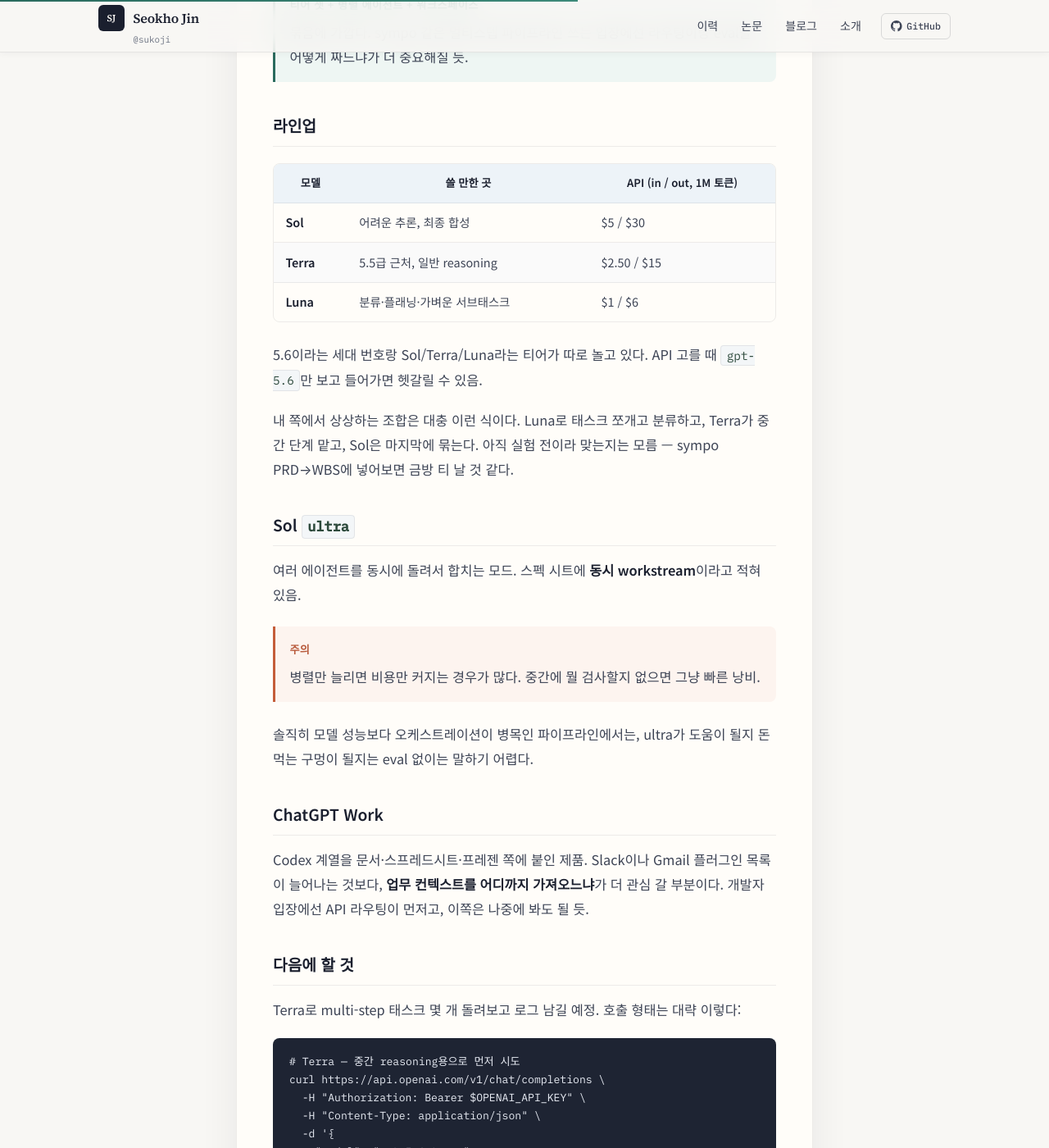
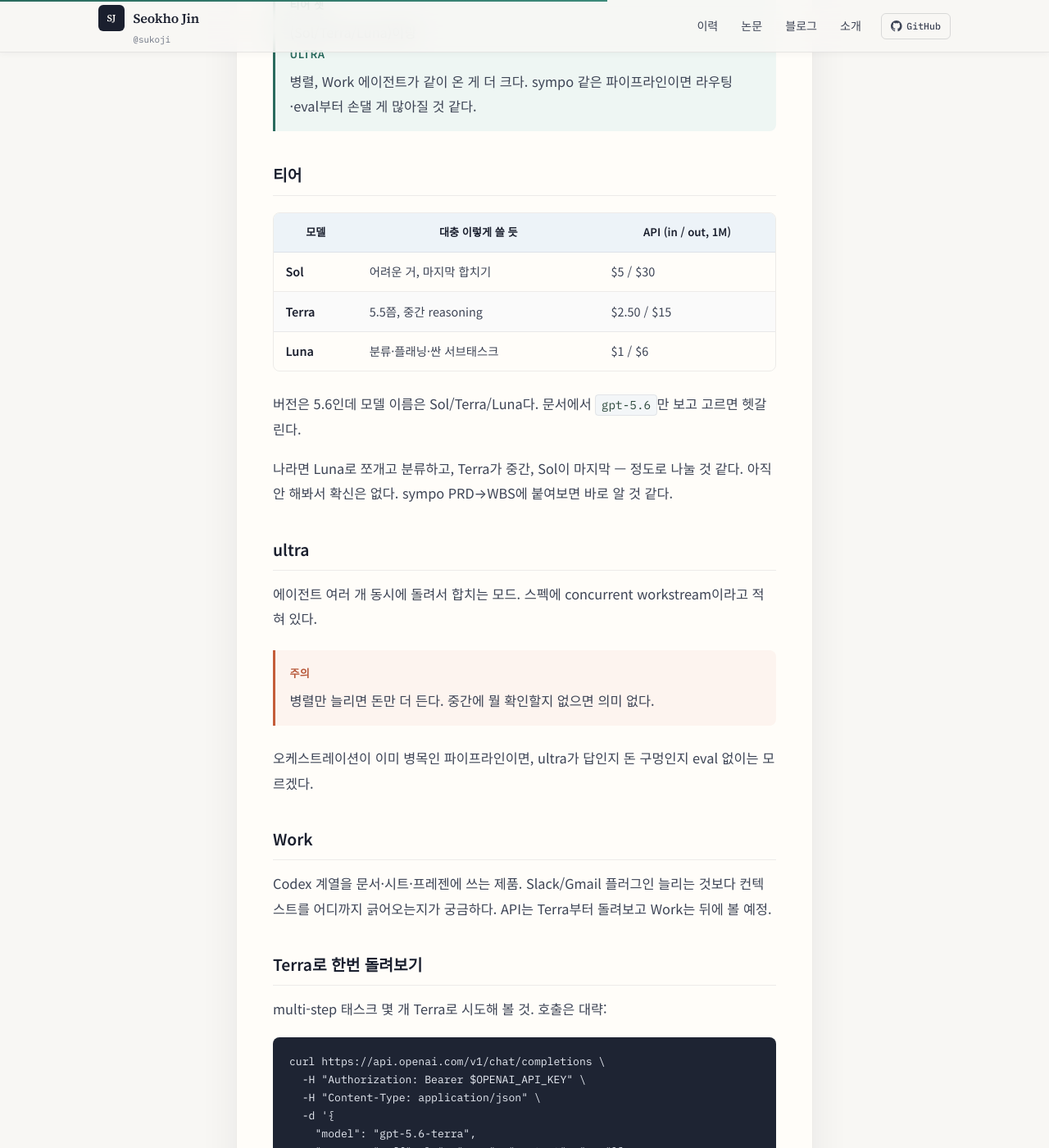
Before and after one commit to sukoji/sukoji.github.io, a Jekyll site: the page built from _posts/2026-07-10-gpt-5-6-first-impressions.md, in a window 1280 px wide and 1400 px high, scrolled down 577 px. Shown: the whole window at 82% size. Built offline with Jekyll 4.4.1, drawn with Linux system fonts in a browser that asks for light colours; some of the changed text lies outside the part shown.

Commit message:
Add humanizer skill and rewrite site copy with a natural voice.
Humanize blog post, about page, and hero bio; wire skill into writing guides.

Co-authored-by: Cursor <cursoragent@cursor.com>

````diff
--- a/_posts/2026-07-10-gpt-5-6-first-impressions.md
+++ b/_posts/2026-07-10-gpt-5-6-first-impressions.md
@@ -1,49 +1,48 @@
 ---
 layout: post
-title: "GPT-5.6 — 모델 이름이 Sol, Terra, Luna가 됐을 때"
+title: "GPT-5.6 API — Sol/Terra/Luna부터 보면 됨"
 date: 2026-07-10
 tags: [gpt-5.6, llm, agents]
-summary: 세대 번호와 티어를 분리한 5.6 라인업. 에이전트 파이프라인에 꽂아볼 포인트만.
+summary: 5.6은 세대 이름이고 Sol/Terra/Luna가 실제 모델. sympo 꽂기 전에 라우팅부터 손볼 일.
 ---
 
-7월 9일 [GPT-5.6](https://openai.com/index/gpt-5-6/) 정식 공개. 6월 말 프리뷰 때는 "또 업데이트네" 정도로 봤는데, 이번엔 [ChatGPT Work](https://openai.com/index/chatgpt-for-your-most-ambitious-work/)까지 같이 나와서 제품 쪽 의도가 좀 더 분명해졌다.
+7월 9일 [GPT-5.6](https://openai.com/index/gpt-5-6/) 나왔다. 6월 프리뷰 때는 그냥 넘겼는데, [ChatGPT Work](https://openai.com/index/chatgpt-for-your-most-ambitious-work/)까지 같이 올라와서 이번엔 제품 쪽도 같이 봐야 할 듯.
 
-> **핵심**
-> 벤치 하나 올린 게 아니라 **티어 셋 + 병렬 에이전트 + 워크스페이스** 묶음에 가깝다. sympo 같은 멀티스텝 파이프라인 쓰는 입장에선 라우팅이랑 eval을 어떻게 짜느냐가 더 중요해질 듯.
+> **적어 둠**
+> 벤치보다 **티어 셋**(Sol/Terra/Luna)이랑 **ultra** 병렬, Work 에이전트가 같이 온 게 더 크다. sympo 같은 파이프라인이면 라우팅·eval부터 손댈 게 많아질 것 같다.
 {: .callout-summary}
 
-## 라인업
+## 티어
 
-| 모델 | 쓸 만한 곳 | API (in / out, 1M 토큰) |
-|------|-----------|-------------------------|
-| **Sol** | 어려운 추론, 최종 합성 | $5 / $30 |
-| **Terra** | 5.5급 근처, 일반 reasoning | $2.50 / $15 |
-| **Luna** | 분류·플래닝·가벼운 서브태스크 | $1 / $6 |
+| 모델 | 대충 이렇게 쓸 듯 | API (in / out, 1M) |
+|------|-------------------|---------------------|
+| **Sol** | 어려운 거, 마지막 합치기 | $5 / $30 |
+| **Terra** | 5.5쯤, 중간 reasoning | $2.50 / $15 |
+| **Luna** | 분류·플래닝·싼 서브태스크 | $1 / $6 |
 
-5.6이라는 세대 번호랑 Sol/Terra/Luna라는 티어가 따로 놀고 있다. API 고를 때 `gpt-5.6`만 보고 들어가면 헷갈릴 수 있음.
+버전은 5.6인데 모델 이름은 Sol/Terra/Luna다. 문서에서 `gpt-5.6`만 보고 고르면 헷갈린다.
 
-내 쪽에서 상상하는 조합은 대충 이런 식이다. Luna로 태스크 쪼개고 분류하고, Terra가 중간 단계 맡고, Sol은 마지막에 묶는다. 아직 실험 전이라 맞는지는 모름 — sympo PRD→WBS에 넣어보면 금방 티 날 것 같다.
+나라면 Luna로 쪼개고 분류하고, Terra가 중간, Sol이 마지막 — 정도로 나눌 것 같다. 아직 안 해봐서 확신은 없다. sympo PRD→WBS에 붙여보면 바로 알 것 같다.
 
-## Sol `ultra`
+## ultra
 
-여러 에이전트를 동시에 돌려서 합치는 모드. 스펙 시트에 **동시 workstream**이라고 적혀 있음.
+에이전트 여러 개 동시에 돌려서 합치는 모드. 스펙에 concurrent workstream이라고 적혀 있다.
 
 > **주의**
-> 병렬만 늘리면 비용만 커지는 경우가 많다. 중간에 뭘 검사할지 없으면 그냥 빠른 낭비.
+> 병렬만 늘리면 돈만 더 든다. 중간에 뭘 확인할지 없으면 의미 없다.
 {: .callout-warn}
 
-솔직히 모델 성능보다 오케스트레이션이 병목인 파이프라인에서는, ultra가 도움이 될지 돈 먹는 구멍이 될지는 eval 없이는 말하기 어렵다.
+오케스트레이션이 이미 병목인 파이프라인이면, ultra가 답인지 돈 구멍인지 eval 없이는 모르겠다.
 
-## ChatGPT Work
+## Work
 
-Codex 계열을 문서·스프레드시트·프레젠 쪽에 붙인 제품. Slack이나 Gmail 플러그인 목록이 늘어나는 것보다, **업무 컨텍스트를 어디까지 가져오느냐**가 더 관심 갈 부분이다. 개발자 입장에선 API 라우팅이 먼저고, 이쪽은 나중에 봐도 될 듯.
+Codex 계열을 문서·시트·프레젠에 쓰는 제품. Slack/Gmail 플러그인 늘리는 것보다 컨텍스트를 어디까지 긁어오는지가 궁금하다. API는 Terra부터 돌려보고 Work는 뒤에 볼 예정.
 
-## 다음에 할 것
+## Terra로 한번 돌려보기
 
-Terra로 multi-step 태스크 몇 개 돌려보고 로그 남길 예정. 호출 형태는 대략 이렇다:
+multi-step 태스크 몇 개 Terra로 시도해 볼 것. 호출은 대략:
 
 ```bash
-# Terra — 중간 reasoning용으로 먼저 시도
 curl https://api.openai.com/v1/chat/completions \
   -H "Authorization: Bearer $OPENAI_API_KEY" \
   -H "Content-Type: application/json" \
@@ -53,10 +52,10 @@ curl https://api.openai.com/v1/chat/completions \
   }'
 ```
 
-토큰 쓴 양은 [token-stack](https://github.com/sukoji/token-stack)으로 README 카드 뽑아볼 생각. 숫자 나오면 여기에 덧붙이겠다.
+토큰은 [token-stack](https://github.com/sukoji/token-stack)으로 카드 뽑아볼 예정. 숫자 나오면 여기에 추가.
 
-## 읽을 곳
+## 링크
 
 - [OpenAI — GPT-5.6](https://openai.com/index/gpt-5-6/)
 - [OpenAI — ChatGPT Work](https://openai.com/index/chatgpt-for-your-most-ambitious-work/)
-- [The Verge — 출시 배경](https://www.theverge.com/ai-artificial-intelligence/963464/openai-gpt-5-6-codex-chatgpt-work)
+- [The Verge](https://www.theverge.com/ai-artificial-intelligence/963464/openai-gpt-5-6-codex-chatgpt-work)
````
Also changed, not shown: AGENTS.md (+3 -1 lines), _posts/_TEMPLATE.md (+15 -20 lines), about.md (+10 -10 lines), docs/BLOG_WRITING.md (+6 -2 lines), index.md (+2 -2 lines), .cursor/skills/humanizer/SKILL.md (added).
